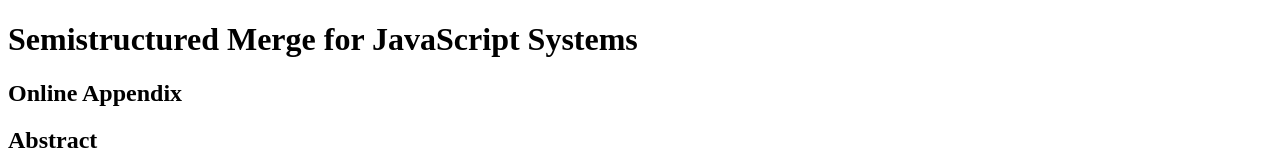
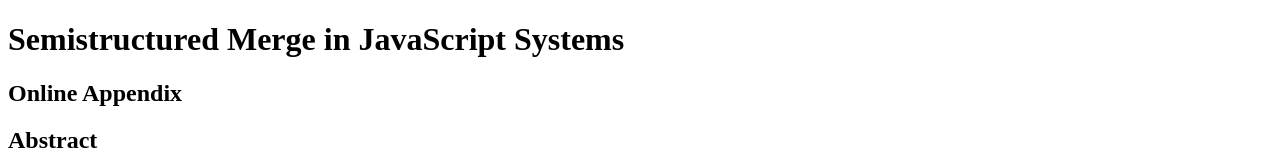
Before and after one commit to ase2019author/ase2019author.github.io, a plain HTML site: page index.html in a window 1280 px wide. Shown: the top 160 px of the page. Drawn offline with Linux system fonts and the light colour scheme.

Commit message:
Fix title

```diff
--- a/index.html
+++ b/index.html
@@ -2,12 +2,12 @@
 <html>
   <head>
     <meta charset="UTF-8">
-    <title>Semistructured Merge for JavaScript Systems - Online Appendix</title>
+    <title>Semistructured Merge in JavaScript Systems - Online Appendix</title>
   <link rel="stylesheet" href="stylesheet.css" type="text/css">
   </head>
   <body>
     <header>
-      <h1>Semistructured Merge for JavaScript Systems</h1>
+      <h1>Semistructured Merge in JavaScript Systems</h1>
       <h2>Online Appendix</h2>
     </header>
     <section>
```
